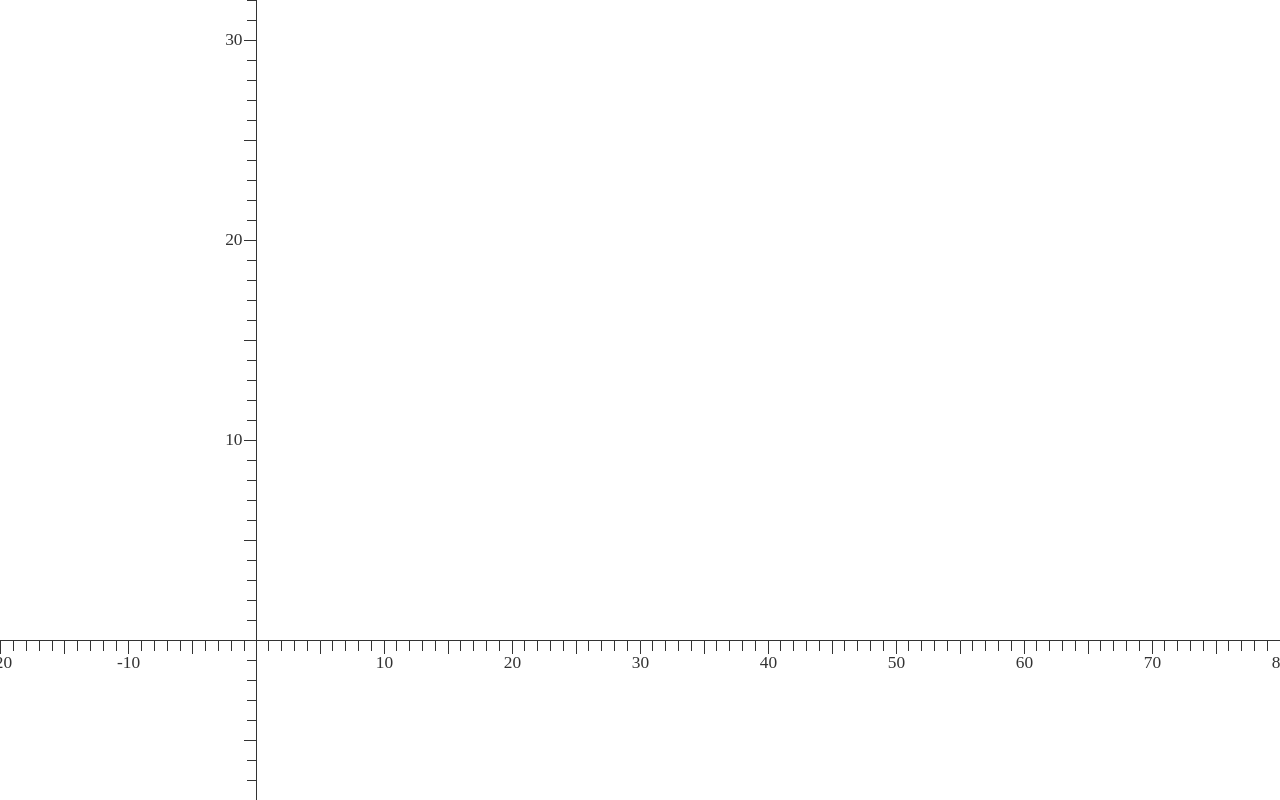
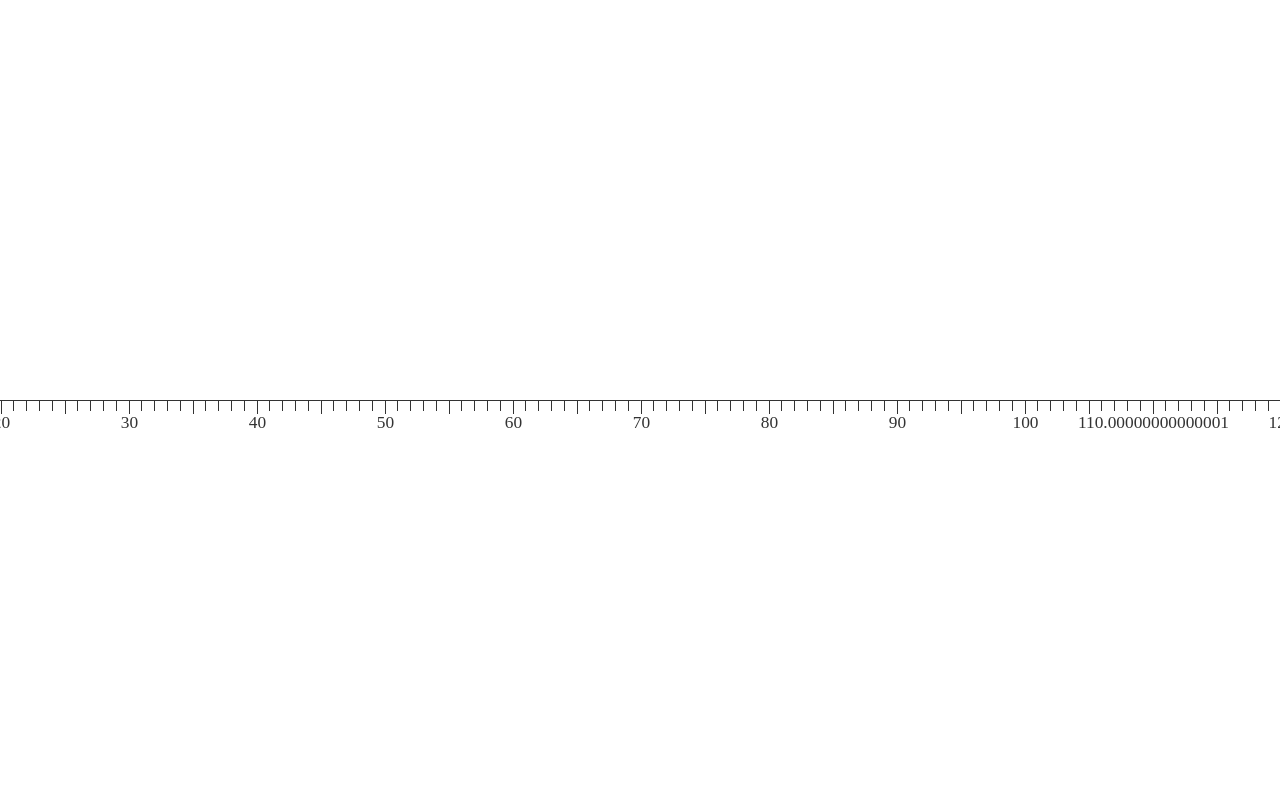
Before and after one commit to pheneco/graph, a plain HTML site: page index.html in a window 1280 px wide. Drawn offline with Linux system fonts and the light colour scheme; a web font is replaced by a local one.

Commit message:
Replaced origin opt with axis range

```diff
--- a/graph.js
+++ b/graph.js
@@ -16,6 +16,8 @@ _g.g = (_g.graph = {
         const
             AXIS_WIDTH      = options.axisWidth     || 1,
             AXIS_COLOR      = options.axisColor     || "#333",
+            AXIS_RANGE_X    = options.axisRangeX    || [-50,50],
+            AXIS_RANGE_Y    = options.axisRangeY    || [-20,20],
             TICK_LENGTH		= options.tickLength    || 10,
             TICK_WIDTH      = options.tickWidth     || AXIS_WIDTH,
             TICK_COLOR      = options.tickColor     || AXIS_COLOR,
@@ -27,7 +29,10 @@ _g.g = (_g.graph = {
             PADDING         = options.padding       || 0,
             PADDING_LEFT    = options.paddingLeft   || PADDING,
             PADDING_TOP     = options.paddingTop    || PADDING,
-            ORIGIN          = options.origin        || {x:0.5,y:0.5};
+            ORIGIN          = {
+                x:1-(AXIS_RANGE_X[1]/(AXIS_RANGE_X[1]-AXIS_RANGE_X[0])),
+                y:1-(AXIS_RANGE_Y[1]/(AXIS_RANGE_Y[1]-AXIS_RANGE_Y[0]))
+            };
         function loadAxes(ctx, ticks=[100,40], labelMax=[100,40]){
             //	Calculate Positions
                 var width	= ctx.canvas.width  - (2*PADDING_LEFT),
@@ -103,6 +108,7 @@ _g.g = (_g.graph = {
         ["g0.1.0.0001","Jul 12, 2018","Initial"],
         ["g0.1.0.0002","Jul 13, 2018","Shifted axes to origin point."],
         ["g0.1.0.0003","Jul 13, 2018","Set ticks to start at axes"],
-        ["g0.1.0.0004","Jul 13, 2018","Fixed non-centered axis ticks"]
+        ["g0.1.0.0004","Jul 13, 2018","Fixed non-centered axis ticks"],
+        ["g0.1.0.0005","Jul 13, 2018","Replaced origin opt with axis range"]
     ]
 });
--- a/index.html
+++ b/index.html
@@ -19,6 +19,6 @@
         graph.width = rect.width;
         graph.height= rect.height;
         var ctx		= graph.getContext("2d");
-        _g.graph.render(ctx,x=>x,{origin:{x:0.2,y:0.8}});
+        _g.graph.render(ctx,x=>x,{axisRangeX:[20,120]});
     </script>
 </body>
```
